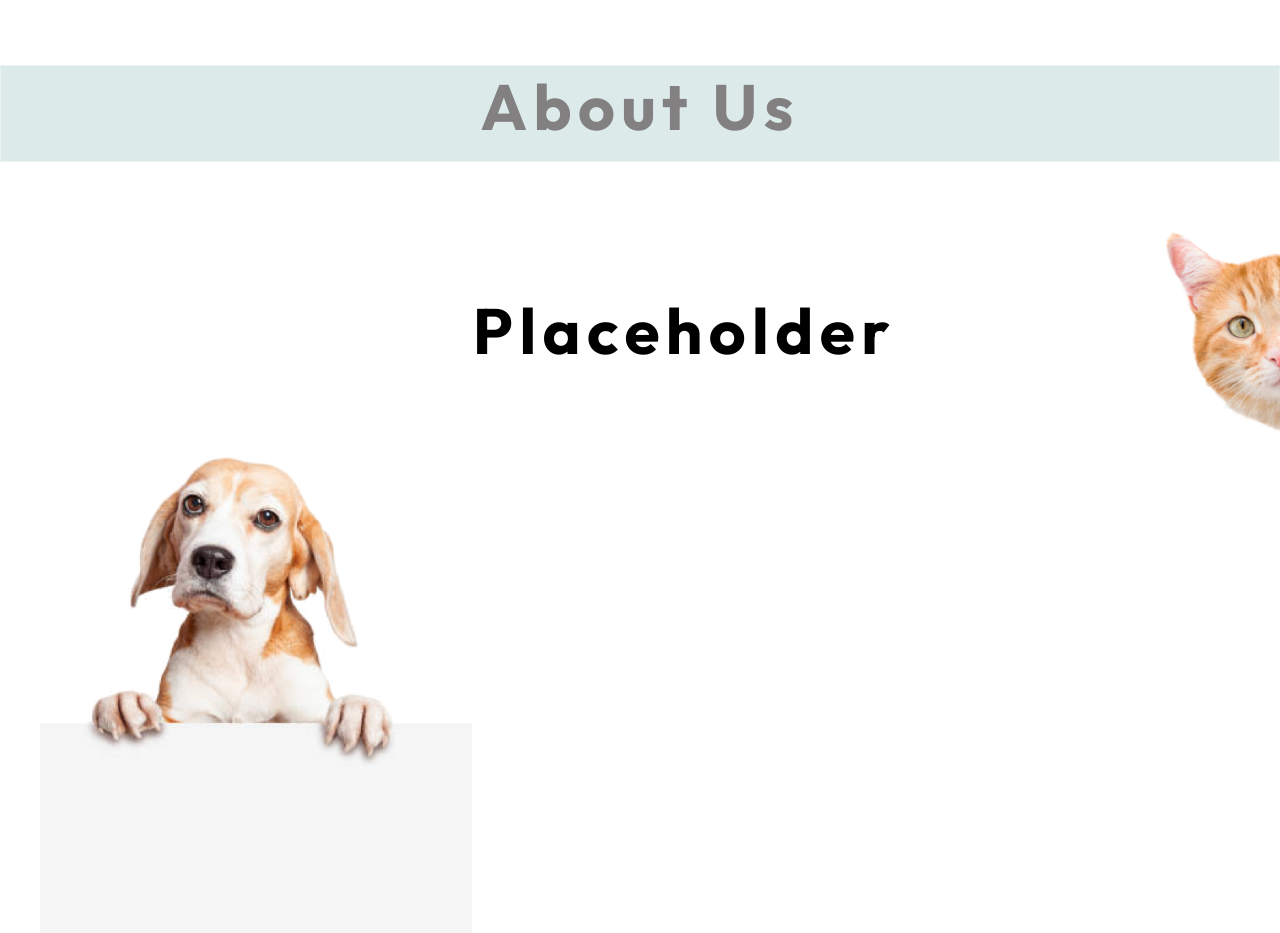
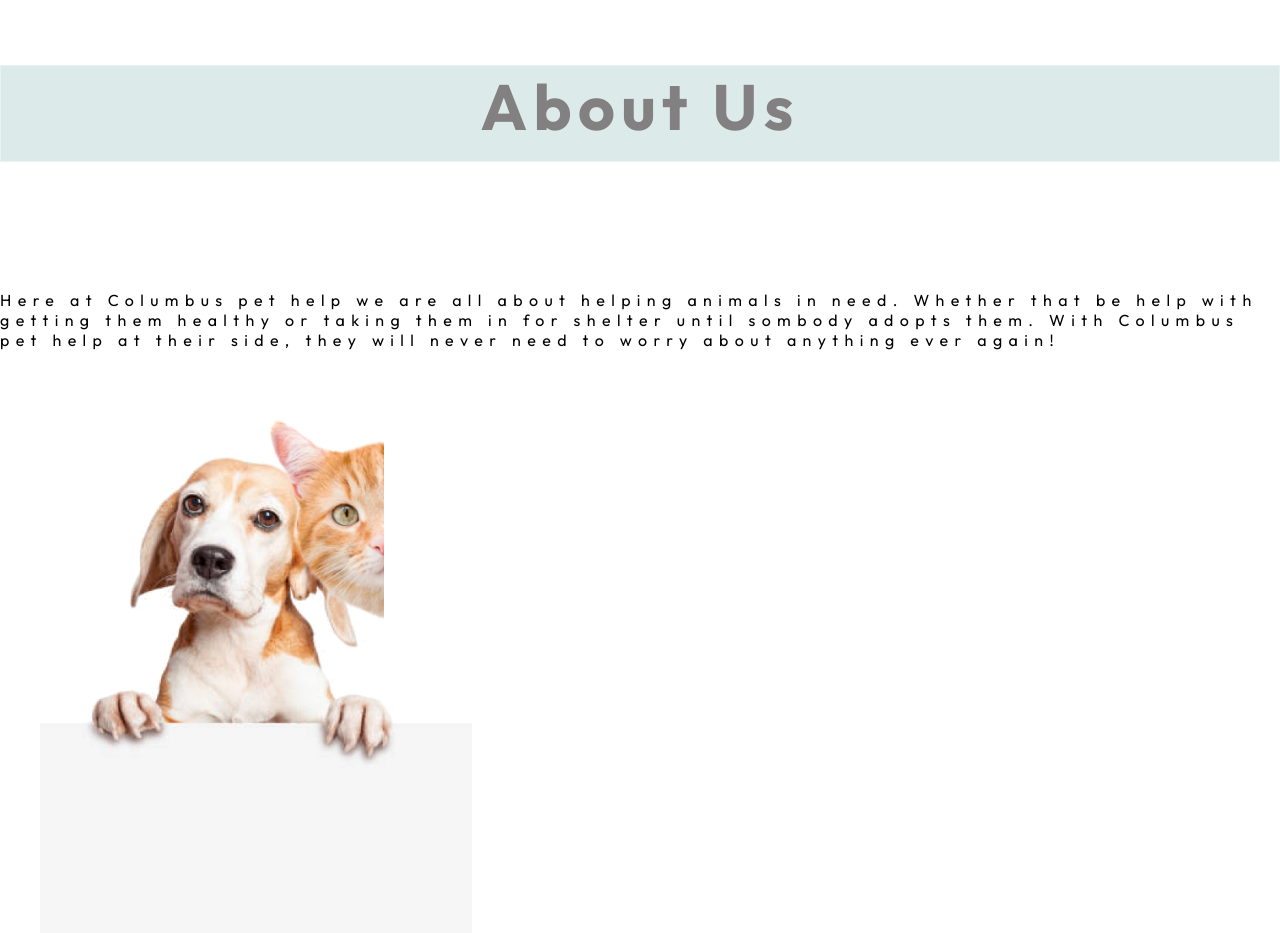
Before and after one commit to zl-conley/projectwebsite, a Flask app: page /about in a window 1280 px wide. Shown: the part 279-1212 px from the top of the page. Run offline with Flask 3, Linux system fonts and the light colour scheme; some libraries are stand-ins or nearby versions.

Commit message:
Update aboutus.html

```diff
--- a/templates/aboutus.html
+++ b/templates/aboutus.html
@@ -55,7 +55,7 @@
                         <img src="./static/images/dog inside-1.png" alt = 'Istockphoto143' class = "istockphoto143">
                     </div>
                     <div class ="rowplaceholder">
-                        <h3 class = "placeholder ui heading size-heading2xl">Placeholder</h3>
+                        <p class = "placeholder ui text size-textsxs">Here at Columbus pet help we are all about helping animals in need. Whether that be help with getting them healthy or taking them in for shelter until sombody adopts them. With Columbus pet help at their side, they will never need to worry about anything ever again!</h3>
                         <img src="./static/images/cat peeking_processed 1.png" alt="Geminigenerate" class="geminigenerate-1">
                     </div>
                     <h3 class="placeholder_one ui heading size-heading2xl">Placeholder</h3>
```
